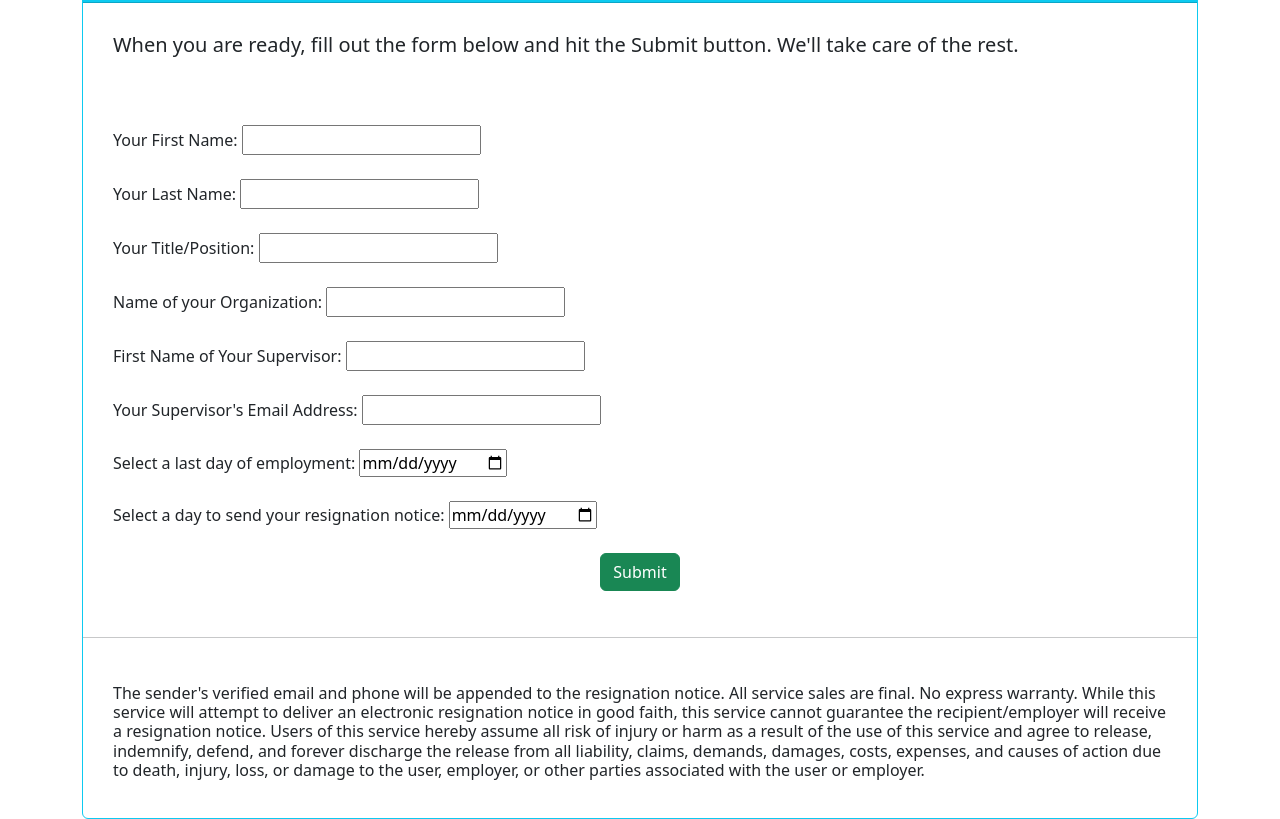
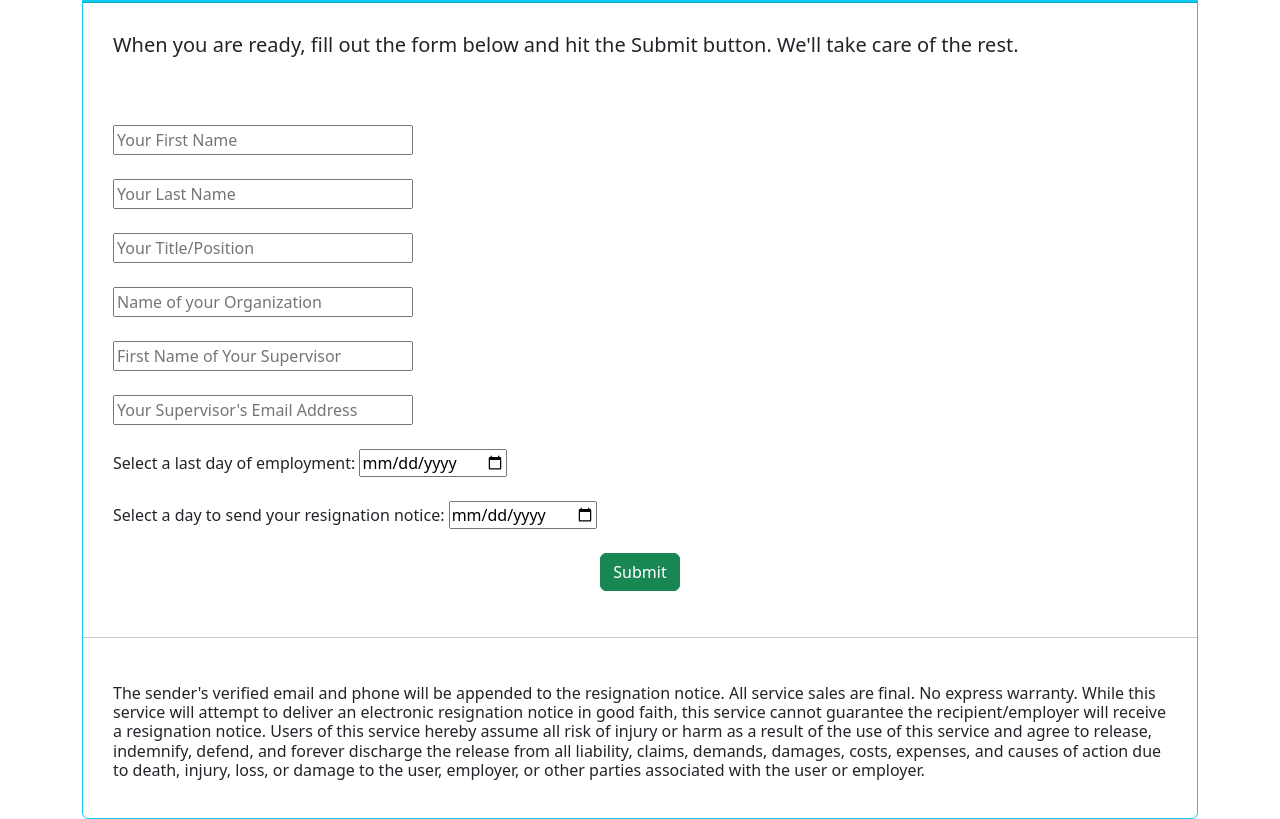
Before and after one commit to emergency22/TheResignator, a plain HTML site: page web/src/paidUser.html in a window 1280 px wide. Shown: the part 121-940 px from the top of the page. Drawn offline with nearby package versions, Linux system fonts and the light colour scheme.

Commit message:
Adjust and pretty up input boxes

```diff
--- a/web/src/paidUser.html
+++ b/web/src/paidUser.html
@@ -8,6 +8,11 @@
     <style>
         .paddedText {
             padding: 30px;
+        }
+    </style>
+    <style>
+        .boxSize {
+            width: 300px;
         }
     </style>
     <link href="https://cdn.jsdelivr.net/npm/bootstrap@5.2.3/dist/css/bootstrap.min.css" rel="stylesheet" integrity="sha384-rbsA2VBKQhggwzxH7pPCaAqO46MgnOM80zW1RWuH61DGLwZJEdK2Kadq2F9CUG65" crossorigin="anonymous" />
@@ -28,23 +33,23 @@
             <div class="paddedText">
             <form action="/submit" method="post">   <!-- Edit this "/submit" -->
 
-                <label for="firstName">Your First Name:</label>
-                <input type="text" id="firstName" name="firstName" required><br><br>
+<!--                <label for="firstName">Your First Name:</label>-->
+                <input type="text" id="firstName" name="firstName" class="boxSize" placeholder="Your First Name" required><br><br>
 
-                <label for="lastName">Your Last Name:</label>
-                <input type="text" id="lastName" name="lastName" required><br><br>
+<!--                <label for="lastName">Your Last Name:</label>-->
+                <input type="text" id="lastName" name="lastName" class="boxSize" placeholder="Your Last Name" required><br><br>
 
-                <label for="position">Your Title/Position:</label>
-                <input type="text" id="position" name="position" required><br><br>
+<!--                <label for="position">Your Title/Position:</label>-->
+                <input type="text" id="position" name="position" class="boxSize" placeholder="Your Title/Position" required><br><br>
 
-                <label for="organization">Name of your Organization:</label>
-                <input type="text" id="organization" name="organization" required><br><br>
+<!--                <label for="organization">Name of your Organization:</label>-->
+                <input type="text" id="organization" name="organization" class="boxSize" placeholder="Name of your Organization" required><br><br>
 
-                <label for="recipientFirstName">First Name of Your Supervisor:</label>
-                <input type="text" id="recipientFirstName" name="recipientFirstName" required><br><br>
+<!--                <label for="recipientFirstName">First Name of Your Supervisor:</label>-->
+                <input type="text" id="recipientFirstName" name="recipientFirstName" class="boxSize" placeholder="First Name of Your Supervisor" required><br><br>
 
-                <label for="recipientEmail">Your Supervisor's Email Address:</label>
-                <input type="text" id="recipientEmail" name="recipientEmail" required><br><br>
+<!--                <label for="recipientEmail">Your Supervisor's Email Address:</label>-->
+                <input type="text" id="recipientEmail" name="recipientEmail" class="boxSize" placeholder="Your Supervisor's Email Address" required><br><br>
 
                 <label for="lastDay">Select a last day of employment:</label>
                 <input type="date" id="lastDay" name="lastDay" required><br><br>
```
Also changed, not shown: 1 other file.
